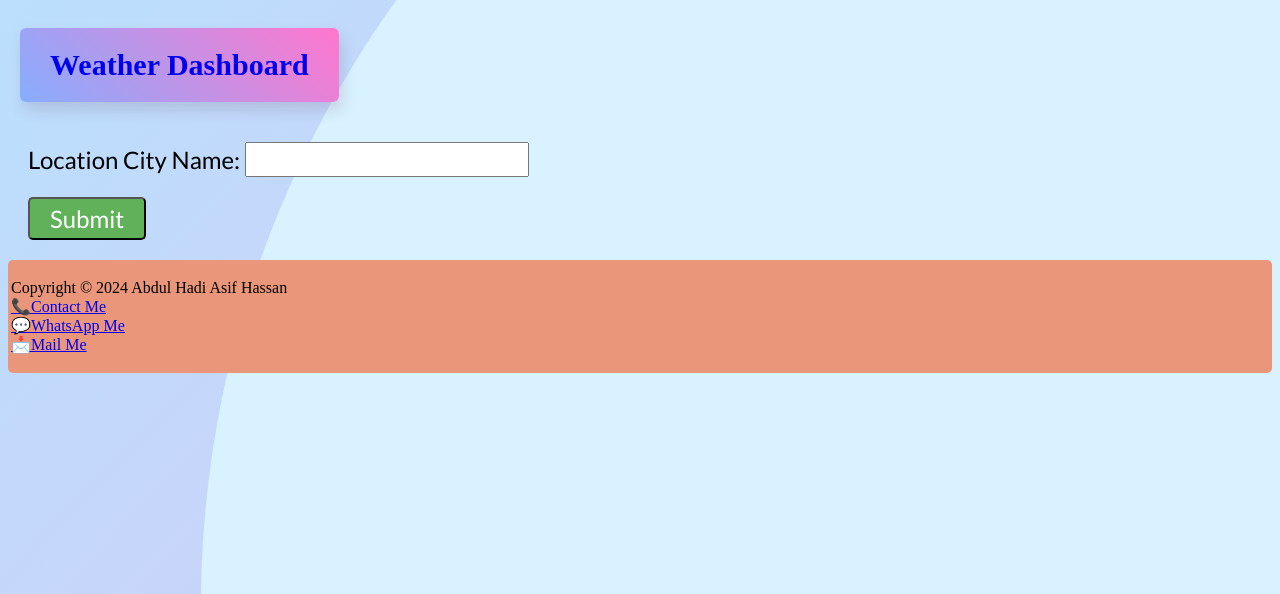
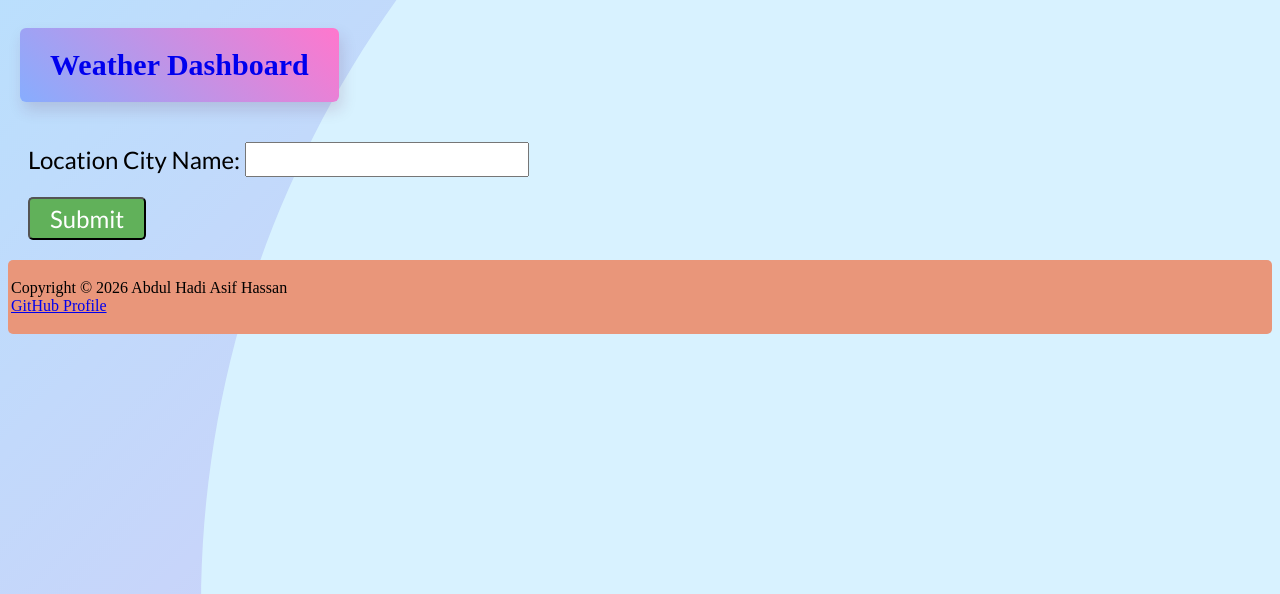
Before and after one commit to abdulhadiasifhassan-coder/Weather-Dashboard-with-Flask, a Flask app: page / in a window 1280 px wide. Shown: the top 594 px of the page. Run offline with Flask 2, Linux system fonts and the light colour scheme.

Commit message:
Remove ignored files

```diff
--- a/app.py
+++ b/app.py
@@ -4,18 +4,20 @@ from flask import Flask, render_template, request
 
 app = Flask(__name__)
 
-
 @app.route('/')
 def weather_dashboard():
     return render_template('index.html')
 
-
 @app.route('/results', methods=['POST'])
 def render_results():
-    zip_code = request.form['zipCode']
+    city = request.form['city']
+    api_key = get_api_key()
+    data = get_weather_results(city, api_key)
 
-    api_key = get_api_key()
-    data = get_weather_results(zip_code, api_key)
+    if data.get("cod") != 200:
+        error_message = "City not found. Please check the name and try again."
+        return render_template('index.html', error=error_message)
+
     temp = "{0:.2f}".format(data["main"]["temp"])
     feels_like = "{0:.2f}".format(data["main"]["feels_like"])
     weather = data["weather"][0]["main"]
@@ -23,21 +25,19 @@ def render_results():
     wind_speed = "{0:.2f}".format(data["wind"]["speed"])
     location = data["name"]
 
-    return render_template('results.html', location=location, temp=temp, feels_like=feels_like, weather=weather,
+    return render_template('results.html', location=location, temp=temp,
+                           feels_like=feels_like, weather=weather,
                            humidity=humidity, wind_speed=wind_speed)
-
 
 def get_api_key():
     config = configparser.ConfigParser()
     config.read('config.ini')
     return config['openweathermap']['api']
 
-
-def get_weather_results(zip_code, api_key):
-    api_url = f"https://api.openweathermap.org/data/2.5/weather?q={zip_code}&units=metric&appid={api_key}"
+def get_weather_results(city, api_key):
+    api_url = f"https://api.openweathermap.org/data/2.5/weather?q={city}&units=metric&appid={api_key}"
     r = requests.get(api_url)
     return r.json()
 
-
 if __name__ == '__main__':
     app.run()
--- a/templates/index.html
+++ b/templates/index.html
@@ -6,30 +6,19 @@
         <link rel="stylesheet" type="text/css" href="{{ url_for('static', filename='styles/index.css') }}">
         <link rel="preconnect" href="https://fonts.gstatic.com">
         <link href="https://fonts.googleapis.com/css2?family=Lato:wght@400;700&display=swap" rel="stylesheet">
-        <script>
-            // For Firebase JS SDK v7.20.0 and later, measurementId is optional
-            const firebaseConfig = {
-                "apiKey": "AIzaSyCtzofTANcV9AbGjoVKws_USMStVxsHqTk",
-                "authDomain": "weather-dashboard-a0784.firebaseapp.com",
-                "projectId": "weather-dashboard-a0784",
-                "storageBucket": "weather-dashboard-a0784.appspot.com",
-                "messagingSenderId": "527989146651",
-                "appId": "1:527989146651:web:9d564ff9e493a03ade64be",
-                "measurementId": "G-JW5G0N6L25"
-            };
-        </script>
     </head>
     <body>
         <a class="titleName" href="/static"><h1 class="titleName">Weather Dashboard</h1></a>
         <form class="weatherText" id="weatherForm" action="{{ url_for('render_results') }}" method = "post">
-            Location City Name: <input class="weatherText" id="weatherInput" type="text" name="zipCode"><br>
+            Location City Name: <input class="weatherText" id="weatherInput" type="text" name="city"><br>
+            {% if error %}
+                <p style="color: red;">{{ error }}</p>
+            {% endif %}
         <input class="weatherText" id="weatherSubmit" type="submit" value="Submit">
         </form>
         <footer>
-            <p>Copyright © 2024 Abdul Hadi Asif Hassan<br>
-            <a href="tel:+97474001947">📞Contact Me</a><br>
-            <a href="https://api.whatsapp.com/send?phone=97474001947">💬WhatsApp Me</a><br>
-            <a href="mailto:abdulhadiasifhassan@gmail.com">📩Mail Me</a></p>
+            <p>Copyright © 2026 Abdul Hadi Asif Hassan<br>
+            <a href="https://github.com/abdulhadiasifhassan-coder">GitHub Profile</a></p>
         </footer>
     </body>
 </html>
```
Also changed, not shown: firebase.json (deleted), 3 other files.
